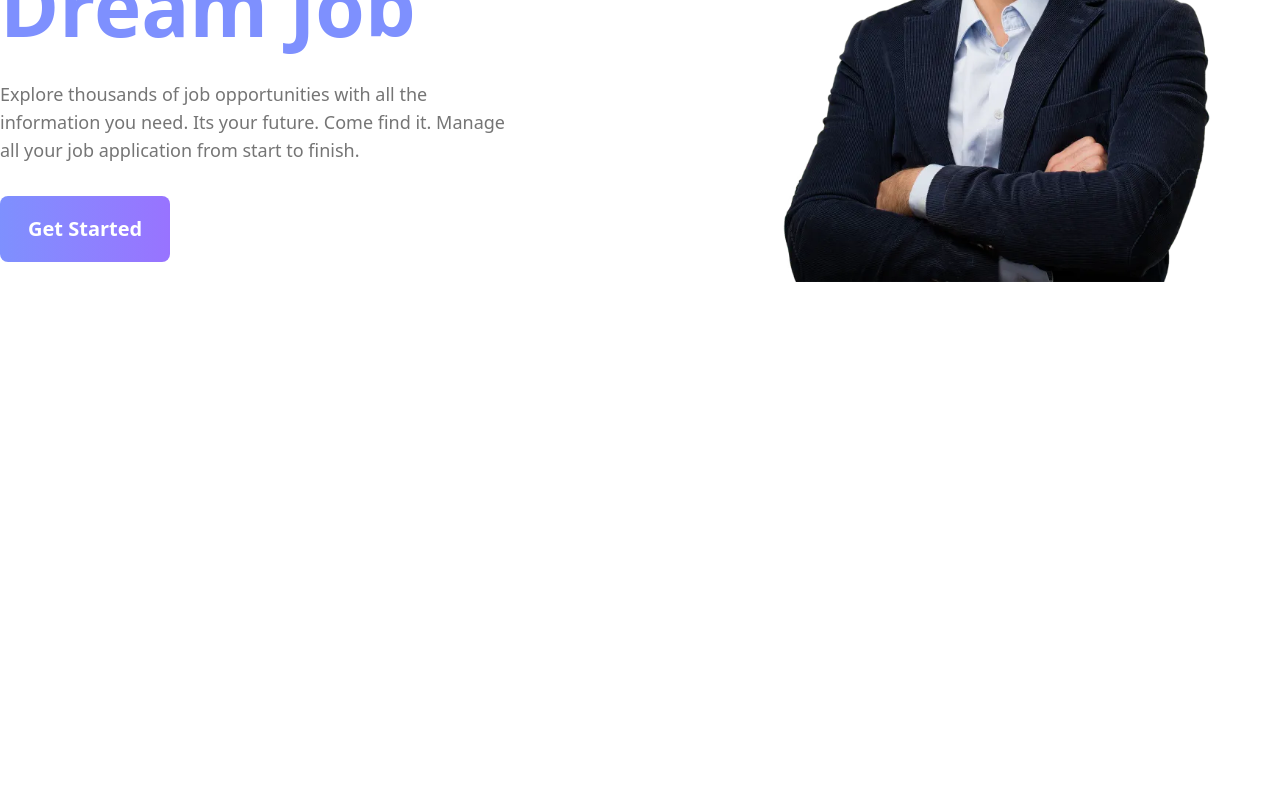
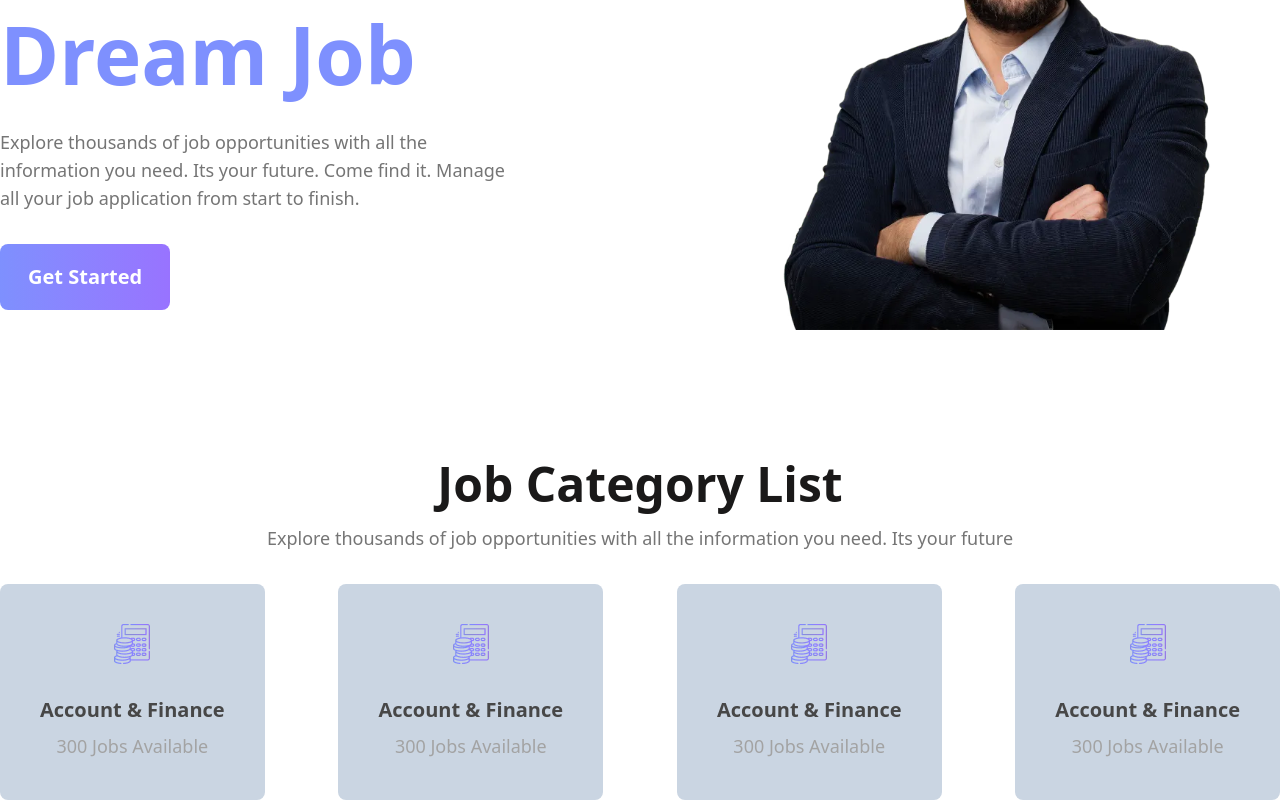
Before and after one commit to arafatYasir/Career-Hub, a React app: page / in a window 1280 px wide. Shown: the part 347-1147 px from the top of the page. Before the commit the page ends 800 px from the top, so only its background shows below. Built offline with nearby package versions, Linux system fonts and the light colour scheme; the HTML template or start-up script is replaced by a standard one.

Commit message:
Job Categories section added

```diff
--- a/src/components/Banner/Banner.jsx
+++ b/src/components/Banner/Banner.jsx
@@ -1,6 +1,6 @@
 const Banner = () => {
     return (
-        <div className="flex flex-col items-center justify-between md:flex-row">
+        <div className="mt-10 flex flex-col items-center justify-between md:flex-row">
             <div>
                 <h1 className="max-w-[587px] text-[#1A1919] text-[80px] leading-25 font-bold ">One Step Closer To Your <span className="text-[#7E90FE]">Dream Job</span></h1>
 
--- a/src/components/Home/Home.jsx
+++ b/src/components/Home/Home.jsx
@@ -1,9 +1,11 @@
 import Banner from "../Banner/Banner";
+import JobCategories from "../JobCategories/JobCategories";
 
 const Home = () => {
     return (
         <div className="">
             <Banner />
+            <JobCategories />
         </div>
     );
 };
--- /dev/null
+++ b/src/components/JobCategories/JobCategories.jsx
@@ -0,0 +1,52 @@
+const JobCategories = () => {
+    return (
+        <div className="mt-[130px]">
+            <h2 className="text-5xl font-bold text-[#1A1919] text-center">Job Category List</h2>
+            <p className="text-lg text-[#757575] leading-7 text-center mt-4">Explore thousands of job opportunities with all the information you need. Its your future</p>
+
+            <div className="flex flex-col justify-between md:flex-row mt-8">
+                <div className="max-w-[300px] box-border p-10 bg-slate-300 rounded-lg">
+                    <div className="max-w-10 mx-auto">
+                        <img className="w-full" src="images/finance.webp" alt="" />
+                    </div>
+
+                    <h4 className="text-xl text-center text-[#474747] font-bold mt-8">Account & Finance</h4>
+
+                    <p className="text-lg text-center text-[#A3A3A3] leading-7 font-medium mt-2">300 Jobs Available</p>
+                </div>
+
+                <div className="max-w-[300px] box-border p-10 bg-slate-300 rounded-lg">
+                    <div className="max-w-10 mx-auto">
+                        <img className="w-full" src="images/finance.webp" alt="" />
+                    </div>
+
+                    <h4 className="text-xl text-center text-[#474747] font-bold mt-8">Account & Finance</h4>
+
+                    <p className="text-lg text-center text-[#A3A3A3] leading-7 font-medium mt-2">300 Jobs Available</p>
+                </div>
+
+                <div className="max-w-[300px] box-border p-10 bg-slate-300 rounded-lg">
+                    <div className="max-w-10 mx-auto">
+                        <img className="w-full" src="images/finance.webp" alt="" />
+                    </div>
+
+                    <h4 className="text-xl text-center text-[#474747] font-bold mt-8">Account & Finance</h4>
+
+                    <p className="text-lg text-center text-[#A3A3A3] leading-7 font-medium mt-2">300 Jobs Available</p>
+                </div>
+
+                <div className="max-w-[300px] box-border p-10 bg-slate-300 rounded-lg">
+                    <div className="max-w-10 mx-auto">
+                        <img className="w-full" src="images/finance.webp" alt="" />
+                    </div>
+
+                    <h4 className="text-xl text-center text-[#474747] font-bold mt-8">Account & Finance</h4>
+
+                    <p className="text-lg text-center text-[#A3A3A3] leading-7 font-medium mt-2">300 Jobs Available</p>
+                </div>
+            </div>
+        </div>
+    );
+};
+
+export default JobCategories;
--- a/src/components/Nav/Nav.jsx
+++ b/src/components/Nav/Nav.jsx
@@ -7,7 +7,7 @@ const Nav = () => {
         <li className="text-xl"><NavLink to="/applied">Applied Jobs</NavLink></li>
     </>
     return (
-        <div className="navbar">
+        <div className="navbar p-0 mt-6">
             <div className="navbar-start">
                 <div className="dropdown">
                     <div tabIndex={0} role="button" className="btn btn-ghost lg:hidden">
```
Also changed, not shown: public/images/finance.webp (added).
